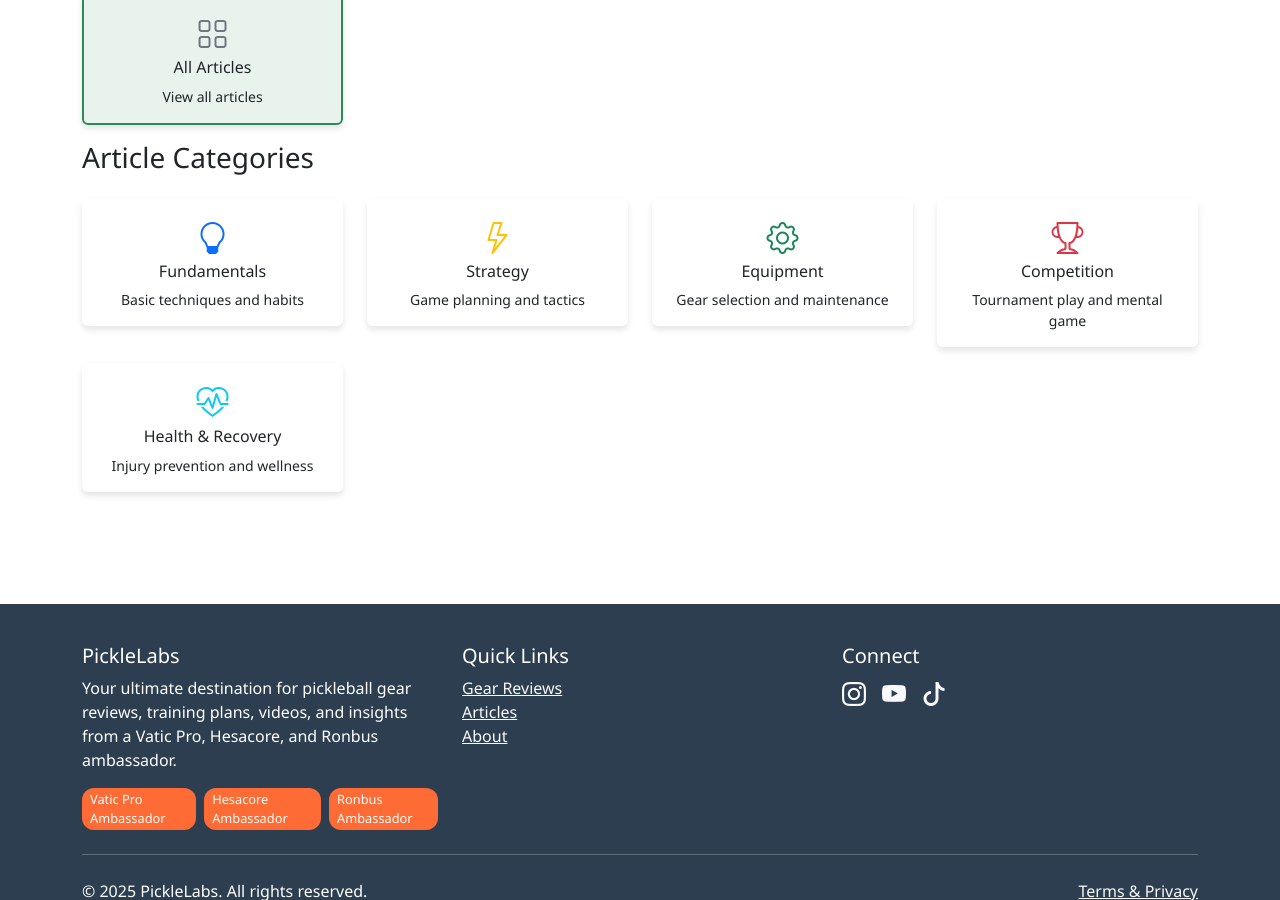
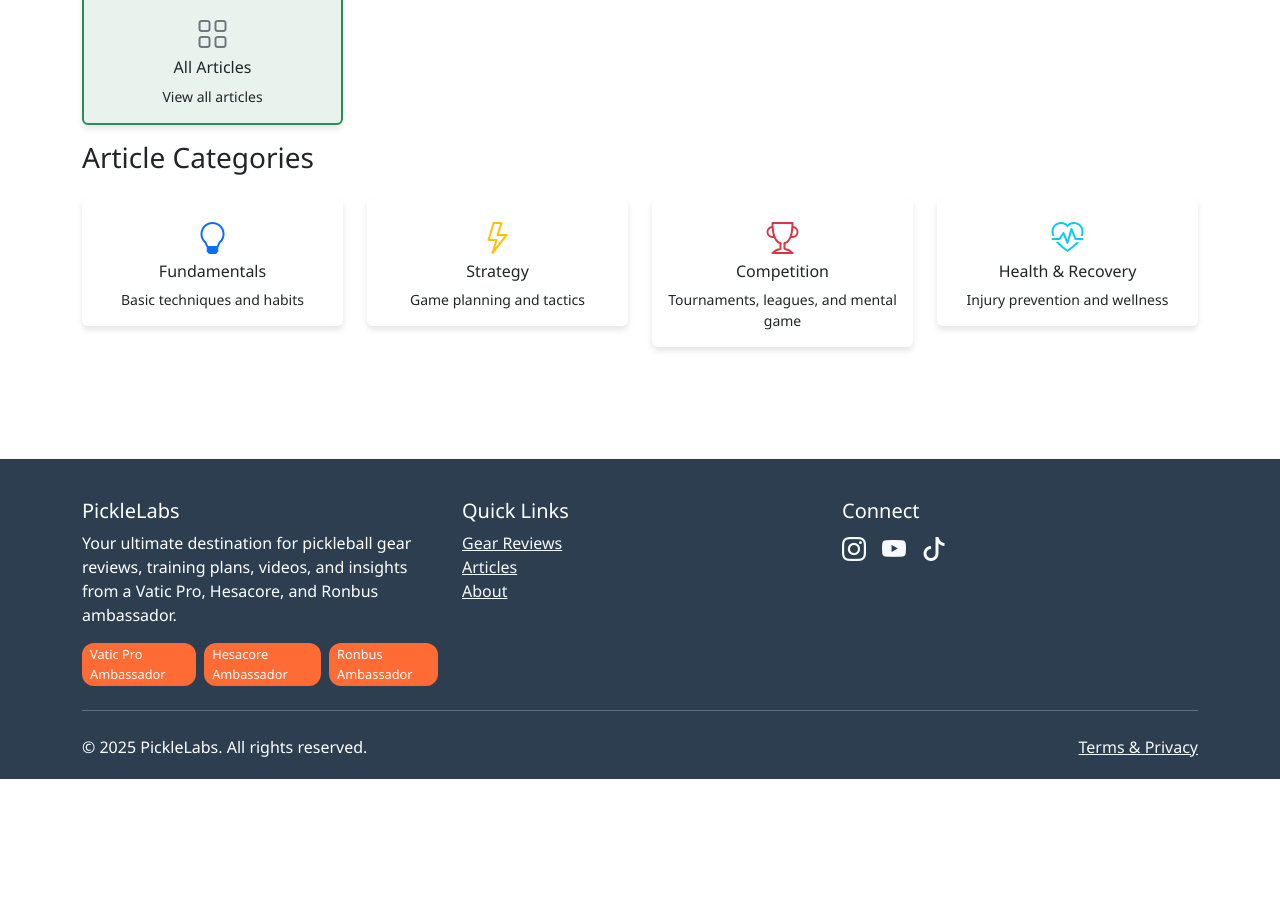
Before and after one commit to backupparachute/picklelabs-website, a Jekyll site: the page built from articles.html, in a window 1280 px wide and 900 px high, scrolled down 1405 px. Built offline with Jekyll 4.4.1, drawn with Linux system fonts in a browser that asks for light colours; comment, search, counter and statistics services are not loaded; after the commit the page ends 2184 px from its top, so only the background shows below that.

Commit message:
categories

```diff
--- a/articles.html
+++ b/articles.html
@@ -134,20 +134,11 @@ description: Expert pickleball insights, tips, and strategies to improve your ga
             </div>
         </div>
         <div class="col-md-3 mb-3">
-            <div class="card text-center category-filter" data-category="equipment" style="cursor: pointer;">
-                <div class="card-body">
-                    <i class="bi bi-gear text-success mb-2" style="font-size: 2rem;"></i>
-                    <h6 class="card-title">Equipment</h6>
-                    <p class="card-text small">Gear selection and maintenance</p>
-                </div>
-            </div>
-        </div>
-        <div class="col-md-3 mb-3">
             <div class="card text-center category-filter" data-category="competition" style="cursor: pointer;">
                 <div class="card-body">
                     <i class="bi bi-trophy text-danger mb-2" style="font-size: 2rem;"></i>
                     <h6 class="card-title">Competition</h6>
-                    <p class="card-text small">Tournament play and mental game</p>
+                    <p class="card-text small">Tournaments, leagues, and mental game</p>
                 </div>
             </div>
         </div>
```
